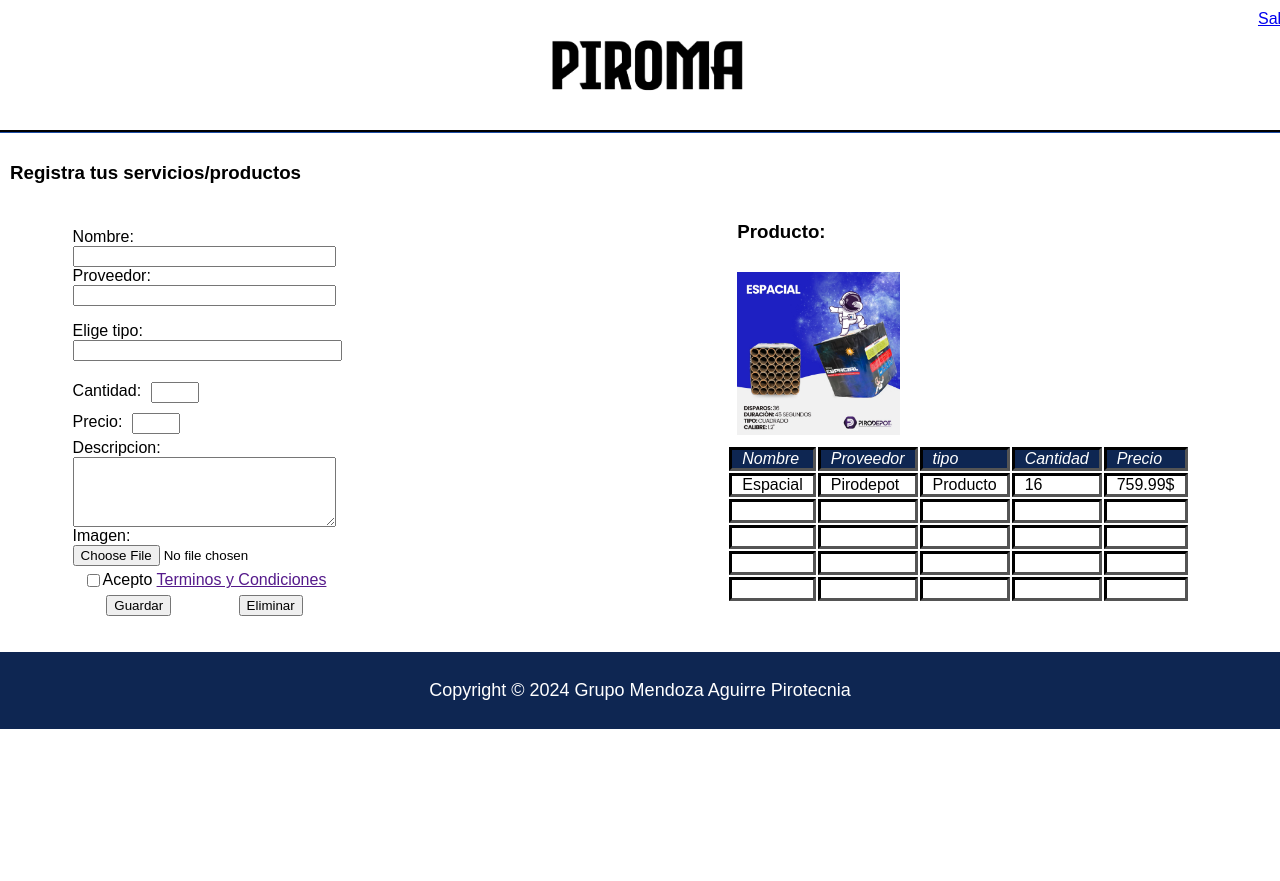
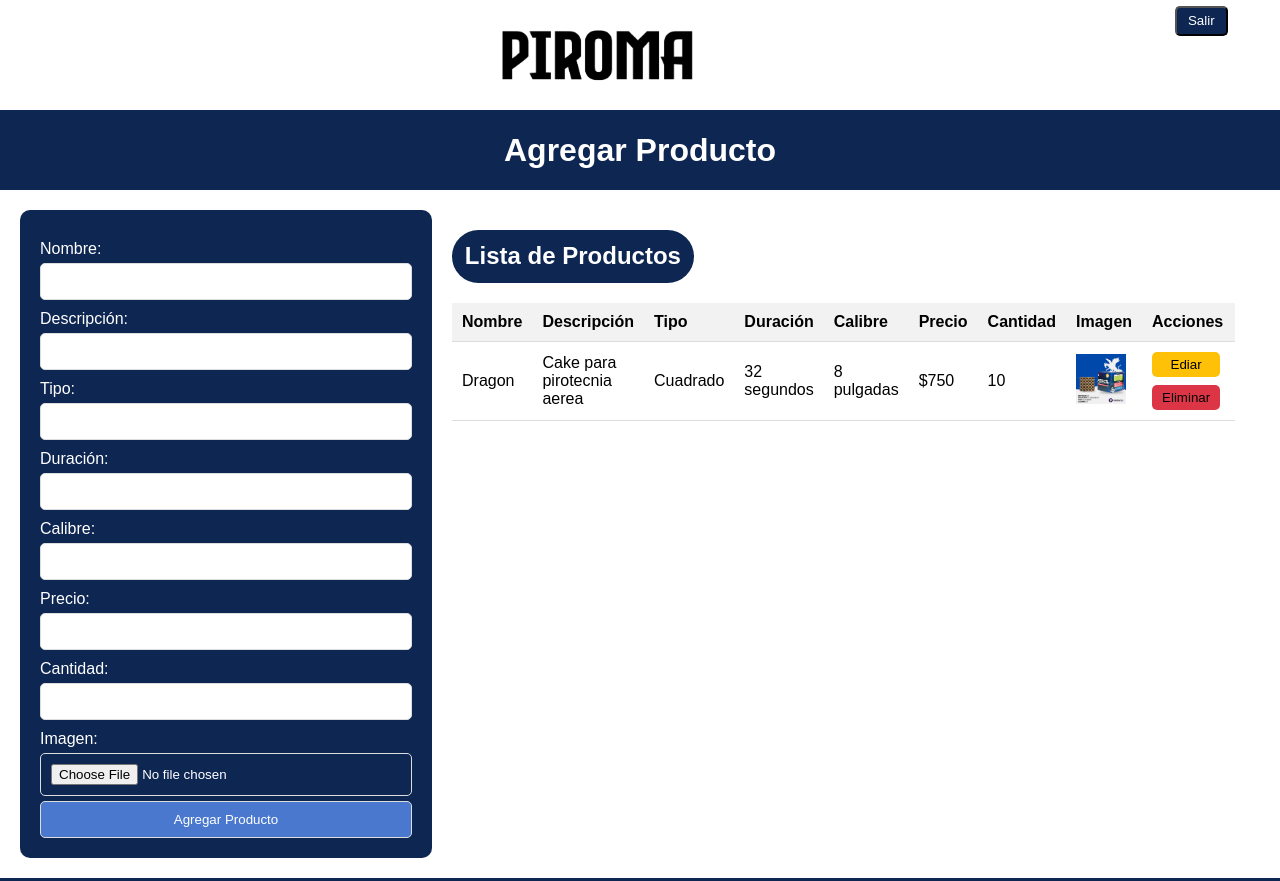
Before and after one commit to Jaime10Mendoza/PiromaWeb2, a plain HTML site: page Subir productos/index.html in a window 1280 px wide. Shown: the top 881 px of the page. Before the commit the page ends 800 px from the top, so only its background shows below. Drawn offline with Linux system fonts and the light colour scheme.

Commit message:
Add files via upload
actualizacion de web piroma

```diff
--- a/Subir productos/index.html
+++ b/Subir productos/index.html
@@ -9,121 +9,82 @@
 <body>
     <div class="Encabezado">
         <div class="Encabezado1">
-            <div class="encabezadoimg2">
-                <img src="../Imagenes//logo.png" alt="" id="LogoChico">
-            </div>
             <div class="encabezadoimg1">
                 <img src="../Imagenes/logo letras.png" alt="" id="LogoLetras">
             </div>
         </div>
         <div class="atras"></div>
-        <div > <a href="../Index.html">Salir</a></div>
+        <div > <a href="../Index.html" style="margin-right: 5rem;"><button style="padding: 5% 10%; margin: 5%; background-color: #0e2652; color: white; border-radius: 5px;">Salir</button></a></div>
     </div>
-    <main class="Principal">
-        <h3>Registra tus servicios/productos</h3>
-            <div class="FormularioC">
-                <form action="" class="FormC">
-                    <ul>
-                        <li>
+    <header class="header">
+        <h1>Agregar Producto</h1>
+    </header>
+    <main class="main-container">
+        <div class="form-container">
+            <form id="productForm" class="product-form" onsubmit="return validateForm()">
                 <label for="name">Nombre:</label>
-                          <input type="text" id="name" name="user_name" />
-                        </li>
-                        <li>
-                            <label for="name">Proveedor:</label>
-                            <input type="text" id="name" name="user_name" />
-                        </li>
-                        <li>
-                        <p>Elige tipo: <input  list="listSP" style="width: 99%;"></p>
-                            <datalist id="listSP" >
-                            <option value="Producto" >
-                            <option value="Servicio" >
-                            </datalist>
-                        </li>
-                        <li style="display: flex;
-                        flex-direction: row; justify-content: start; padding: 5px 10px 5px 0px;">
-                            <label for="name" style="padding-right: 10px;">Cantidad:</label>
-                            <input type="number" id="number" name="user_cant" style="max-width:40px;" />
-                        </li>
-                        <li style="display: flex;
-                        flex-direction: row; justify-content: start; padding: 5px 10px 5px 0px;">
-                            <label for="name" style="padding-right: 10px;">Precio:</label>
-                            <input type="number" id="number" name="user_cant" style="max-width:40px;" />
-                        </li>
-                        <li class="comentario">
-                          <label for="msg">Descripcion:</label>
-                          <textarea id="msg" name="user_message" "></textarea>
-                        </li>
-                        <li>
-                            <label for="name">Imagen:</label>
-                            <input type="file">
-                        </li>
-                        <li class="checkC" style="display: flex;
-                        justify-content: start;
-                        flex-direction: row; padding: 5px 10px;">
-                            <input type="checkbox">
-                            <label for="terminos">Acepto <a href="">Terminos y Condiciones</a></label>
-                        </li>
-                        <li style="display: flex;
-                        flex-direction: row;
-                        justify-content: space-around;
-                        align-items: center;">
-                            <button >Guardar</button>
-                            <button >Eliminar</button>
-                         </li>
-                      </ul>
+                <input type="text" id="name" name="name" required>
+
+                <label for="description">Descripción:</label>
+                <input type="text" id="description" name="description" required>
+
+                <label for="type">Tipo:</label>
+                <input type="text" id="type" name="type" required>
+
+                <label for="duration">Duración:</label>
+                <input type="text" id="duration" name="duration" required>
+
+                <label for="caliber">Calibre:</label>
+                <input type="text" id="caliber" name="caliber" required>
+
+                <label for="price">Precio:</label>
+                <input type="number" id="price" name="price" required>
+
+                <label for="quantity">Cantidad:</label>
+                <input type="number" id="quantity" name="quantity" required>
+
+                <label for="image">Imagen:</label>
+                <input type="file" id="image" name="image" accept="image/*" required>
+
+                <button type="submit" class="btn">Agregar Producto</button>
             </form>
-                <div class="ImagenP">
-                    <h3>Producto:</h3>
-                    <img src="../Imagenes/p4.jpg" alt="">
-                    <div class="TablaP">
-                        <table>
-                            <tr style="font-style:italic; background-color: #0e2652; color: white;">
-                                <td>Nombre</td>
-                                <td>Proveedor</td>
-                                <td>tipo</td>
-                                <td>Cantidad </td>
-                                <td>Precio</td>
+        </div>
+        <div class="table-container">
+            <h2>Lista de Productos</h2>
+            <table id="productTable" class="product-table">
+                <thead>
+                    <tr>
+                        <th>Nombre</th>
+                        <th>Descripción</th>
+                        <th>Tipo</th>
+                        <th>Duración</th>
+                        <th>Calibre</th>
+                        <th>Precio</th>
+                        <th>Cantidad</th>
+                        <th>Imagen</th>
+                        <th>Acciones</th>
                     </tr>
-                            <tr style="background-color: white;">
-                                <td>Espacial</td>
-                                <td>Pirodepot</td>
-                                <td>Producto</td>
-                                <td>16</td>
-                                <td>759.99$</td>
+                </thead>
+                <tbody>
+                    <tr>
+                        <td>Dragon</td>
+                        <td>Cake para pirotecnia aerea</td>
+                        <td> Cuadrado</td>
+                        <td> 32 segundos</td>
+                        <td> 8 pulgadas</td>
+                        <td>$750</td>
+                        <td>10</td>
+                        <td><img src="../Imagenes/p1.jpg" alt="Producto Default"></td>
+                        <td style="display: flex; flex-direction: column;">
+                            <button class="edit-btn" onclick="editProduct(this)" style="margin-bottom: 11%;">  Ediar </button>
+                            <button class="delete-btn" onclick="deleteProduct(this)">Eliminar</button>
+                        </td>
                     </tr>
-                            <tr style="background-color: white;">
-                                <td>&nbsp;</td>
-                                <td></td>
-                                <td></td>
-                                <td></td>
-                                <td></td>
-                            </tr>
-                            <tr style="background-color: white;">
-                                <td>&nbsp;</td>
-                                <td></td>
-                                <td></td>
-                                <td></td>
-                                <td></td>
-                            </tr>
-                            <tr style="background-color: white;">
-                                <td>&nbsp;</td>
-                                <td></td>
-                                <td></td>
-                                <td></td>
-                                <td></td>
-                            </tr>
-                            <tr style="background-color: white;">
-                                <td>&nbsp;</td>
-                                <td></td>
-                                <td></td>
-                                <td></td>
-                                <td></td>
-                            </tr>
+                </tbody>
             </table>
         </div>
-                </div>
-            </div>
     </main>
+    <script src="script.js"></script>
     <div class="copy">
         <p>Copyright &copy; 2024 Grupo Mendoza Aguirre Pirotecnia</p>
     </div>
--- /dev/null
+++ b/Subir productos/script.js
@@ -0,0 +1,99 @@
+document.getElementById('productForm').addEventListener('submit', function(event) {
+    event.preventDefault();
+    if (validateForm()) {
+        addProduct();
+    }
+});
+
+function validateForm() {
+    const name = document.getElementById('name').value.trim();
+    const description = document.getElementById('description').value.trim();
+    const type = document.getElementById('type').value.trim();
+    const duration = document.getElementById('duration').value.trim();
+    const caliber = document.getElementById('caliber').value.trim();
+    const price = document.getElementById('price').value;
+    const quantity = document.getElementById('quantity').value;
+    const image = document.getElementById('image').files[0];
+
+    if (!name || !description || !type || !duration || !caliber || !price || !quantity || !image) {
+        alert('Por favor, complete todos los campos.');
+        return false;
+    }
+
+    if (isNaN(price) || price <= 0) {
+        alert('Por favor, ingrese un precio válido.');
+        return false;
+    }
+
+    if (isNaN(quantity) || quantity <= 0) {
+        alert('Por favor, ingrese una cantidad válida.');
+        return false;
+    }
+
+    return true;
+}
+
+function addProduct() {
+    const name = document.getElementById('name').value.trim();
+    const description = document.getElementById('description').value.trim();
+    const type = document.getElementById('type').value.trim();
+    const duration = document.getElementById('duration').value.trim();
+    const caliber = document.getElementById('caliber').value.trim();
+    const price = document.getElementById('price').value;
+    const quantity = document.getElementById('quantity').value;
+    const image = document.getElementById('image').files[0];
+
+    const reader = new FileReader();
+    reader.onload = function(e) {
+        const table = document.getElementById('productTable').getElementsByTagName('tbody')[0];
+        const newRow = table.insertRow();
+
+        const cell1 = newRow.insertCell(0);
+        const cell2 = newRow.insertCell(1);
+        const cell3 = newRow.insertCell(2);
+        const cell4 = newRow.insertCell(3);
+        const cell5 = newRow.insertCell(4);
+        const cell6 = newRow.insertCell(5);
+        const cell7 = newRow.insertCell(6);
+        const cell8 = newRow.insertCell(7);
+        const cell9 = newRow.insertCell(8);
+
+        cell1.textContent = name;
+        cell2.textContent = description;
+        cell3.textContent = type;
+        cell4.textContent = duration;
+        cell5.textContent = caliber;
+        cell6.textContent = `$${price}`;
+        cell7.textContent = quantity;
+        cell8.innerHTML = `<img src="${e.target.result}" alt="${name}">`;
+        cell9.innerHTML = `
+            <button class="edit-btn" onclick="editProduct(this)" style="margin-bottom: 10%;">  Ediar </button>
+            <button class="delete-btn" onclick="deleteProduct(this)">Eliminar</button>
+        `;
+
+        document.getElementById('productForm').reset();
+    };
+    reader.readAsDataURL(image);
+}
+
+function editProduct(button) {
+    const row = button.parentNode.parentNode;
+    const cells = row.getElementsByTagName('td');
+
+    document.getElementById('name').value = cells[0].textContent;
+    document.getElementById('description').value = cells[1].textContent;
+    document.getElementById('type').value = cells[2].textContent;
+    document.getElementById('duration').value = cells[3].textContent;
+    document.getElementById('caliber').value = cells[4].textContent;
+    document.getElementById('price').value = cells[5].textContent.replace('$', '');
+    document.getElementById('quantity').value = cells[6].textContent;
+    document.getElementById('image').value = ''; // Reset file input
+
+    // Remove the row being edited
+    row.remove();
+}
+
+function deleteProduct(button) {
+    const row = button.parentNode.parentNode;
+    row.remove();
+}
--- a/Subir productos/style.css
+++ b/Subir productos/style.css
@@ -8,9 +8,7 @@ body {
     width:100%;
     display: flex;
     flex-direction: row;
-    padding: 10px;
-    border-bottom:groove;
-    border-color: #0e2652;
+
 }
 .Encabezado1{
     max-width: 100%;
@@ -62,82 +60,119 @@ body {
     color: white;
 }
 /*principal */
-.TP{
-    padding-left: 5%;
-}
-.Principal{
-    display:flex;
-    flex-direction: column;
-    justify-content: left;
-    padding: 10px;
-    max-width: 100%;
-}
-.Principal h3{
-    padding: 0%;
-}
-.FormC{
-    display:flex;
-    flex-direction: column;
-    justify-content: left;
-    margin: 10px 10px;
-    max-width: 100%;
-    padding: 10px;
-}
-.FormularioC{
+.header {
+    background-color: #0e2652;
+    width: 100%;
+    height:5rem;
     display: flex;
     flex-direction: row;
-    justify-content: left;
-    width: 100%;
-    border-radius: 10px;
+    justify-content: center;
+    align-items: center;
+    text-align: center;
+    color: white;
+}
 
-}
-.FormularioC form{
+.main-container {
     display: flex;
     flex-direction: row;
-    justify-content:left;
-    width:  100%;
-    border-radius: 10px;
-    padding: 0 5% 0 1%;
+    width: 100%;
+    padding: 20px;
+    box-sizing: border-box;
 }
 
-.FormC lu{
-    list-style: none;
+.form-container {
+    background-color: #0e2652;
+    padding: 20px;
+    border-radius: 10px;
+    width: 30%;
+    margin-right: 20px;
+    color: white;
 }
-.FormC li{
-    width: 100%;
-    padding: 0 0 0 0;
-    list-style: none;
+
+.product-form {
     display: flex;
     flex-direction: column;
-    justify-content: left;
 }
-.FormC li textarea{
-    height: 4rem;
-    width: auto;
+
+.product-form label {
+    margin-top: 10px;
 }
-.ImagenP img{
-    width: 30%;
+
+.product-form input {
     padding: 10px;
+    margin-top: 5px;
+    border-radius: 5px;
+    border: 1px solid #ddd;
 }
-.ImagenP h3{
-padding: 0px 10px;
+
+.product-form .btn {
+    padding: 10px;
+    margin-top: 5px;
+    border-radius: 5px;
+    border: 1px solid #ddd;
+    background-color: #4978ce;
+    color: white;
+    cursor: pointer;
 }
-.ImagenP{
-display: flex;
-flex-direction: column;
-justify-content: stretch;
+
+.product-form .btn:hover {
+    background-color: #0056b3;
 }
-.TablaP{
+
+.table-container {
+    width: 50%;
+}
+.table-container h2 {
     display: flex;
     flex-direction: column;
-    width: 100px;
-    table-layout: fixed;
+    align-items: center;
+    width: 35%;
+    background-color: #0e2652;
+    color: white;
+    padding: 2%;
+    border-radius: 30px;
 }
-.TablaP table td{
-    padding:  0 10px;
-    border:inset;
-    border-color: black;
+
+.product-table {
+    width: 100%;
+    border-collapse: collapse;
 }
+
+.product-table th, .product-table td {
+    padding: 10px;
+    text-align: left;
+    border-bottom: 1px solid #ddd;
+}
+
+.product-table th {
+    background-color: #f2f2f2;
+}
+
+.product-table img {
+    max-width: 50px;
+}
+
+.edit-btn, .delete-btn {
+    background-color: #ffc107;
+    border: none;
+    padding: 5px 10px;
+    cursor: pointer;
+    border-radius: 5px;
+    margin-right: 5px;
+}
+
+.delete-btn {
+    background-color: #dc3545;
+}
+
+.edit-btn:hover {
+    background-color: #e0a800;
+}
+
+.delete-btn:hover {
+    background-color: #c82333;
+}
+
 /*footer*/
 .copy{
     background-color: #0e2652;
```
Also changed, not shown: Index.html (+34 -0 lines), style.CSS (+65 -1 lines). Lines whose indentation alone changed are shown as unchanged.
